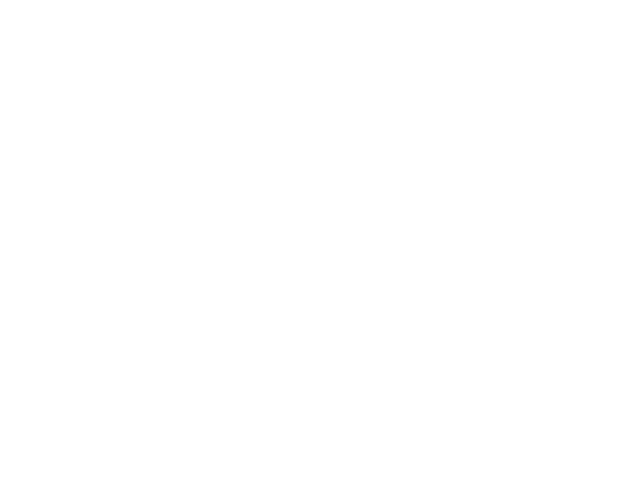
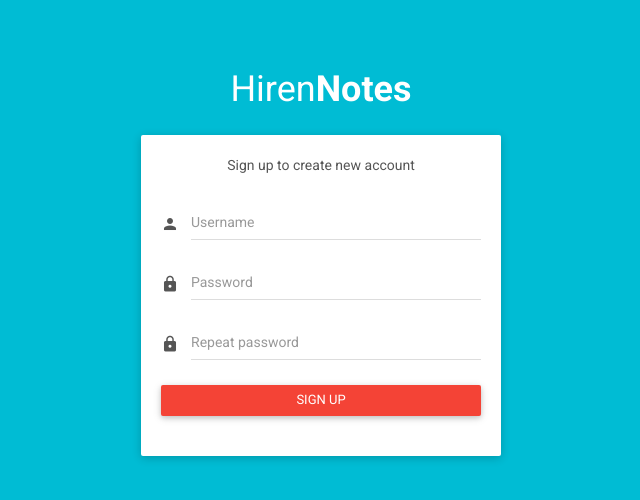
Before and after one commit to pyprism/Hiren-Notes, a Django app: page /signup/ in a window 1280 px wide. Before the commit the part shown is empty. Shown: the top 500 px of the page, without its empty margins (319-959 px from the left). Run offline with Django 3.2, Linux system fonts and the light colour scheme; some libraries are stand-ins or nearby versions.

Commit message:
added signup page

```diff
--- a/templates/base/signup.html
+++ b/templates/base/signup.html
@@ -1,10 +1,71 @@
-<!DOCTYPE html>
-<html lang="en">
-<head>
-    <meta charset="UTF-8">
-    <title>Title</title>
-</head>
-<body>
-
-</body>
-</html>
+{% extends "base/auth_base.html" %}
+{% block title %} SignUp {% endblock %}
+{% block content %}
+<div class="login-box">
+    <div class="logo">
+        <a href="javascript:void(0);">Hiren<b>Notes</b></a>
+    </div>
+    <div class="card">
+        <div class="body">
+            <form id="sign_in" method="POST" action="{% url 'signup' %}"> {% csrf_token %}
+                {% if messages %}
+                <div {%for message in messages %} class="alert alert-{{ message.tags }}" {% endfor %} role="alert">
+                    <ul class="messages">
+                        {% for message in messages %}
+                        <li>{{ message }}</li>
+                        {% endfor %}
+                    </ul>
+                </div>
+                {% endif %}
+                <div class="msg">Sign up to create new account</div>
+                <div class="input-group">
+                        <span class="input-group-addon">
+                            <i class="material-icons">person</i>
+                        </span>
+                    <div class="form-line">
+                        <input type="text" class="form-control" name="username" placeholder="Username" required autofocus>
+                    </div>
+                </div>
+                <div class="input-group">
+                        <span class="input-group-addon">
+                            <i class="material-icons">lock</i>
+                        </span>
+                    <div class="form-line">
+                        <input type="password" class="form-control" name="password" placeholder="Password" required>
+                    </div>
+                </div>
+                <div class="input-group">
+                        <span class="input-group-addon">
+                            <i class="material-icons">lock</i>
+                        </span>
+                    <div class="form-line">
+                        <input type="password" class="form-control" name="repeat_password" placeholder="Repeat password" required>
+                    </div>
+                    <div id="wrong" style="color: red"></div>
+                </div>
+                <div class="row">
+                    <div class="col-sm-12">
+                        <div class="center-block">
+                            <button class="btn btn-block bg-red waves-effect" type="submit">SIGN UP</button>
+                        </div>
+                    </div>
+                </div>
+            </form>
+        </div>
+    </div>
+</div>
+<script>
+    let form = document.querySelector('form');
+    form.onsubmit = function () {
+        let password = document.querySelector('input[name=password]');
+        let repeat_password = document.querySelector('input[name=repeat_password]');
+        if ( password.value !== repeat_password.value) {
+            let hiren = document.getElementById('wrong');
+            hiren.innerHTML = 'Password didn\'t match';
+            return false;
+        } else {
+            return true
+        }
+    }
+</script>
+{% endblock %}
```
